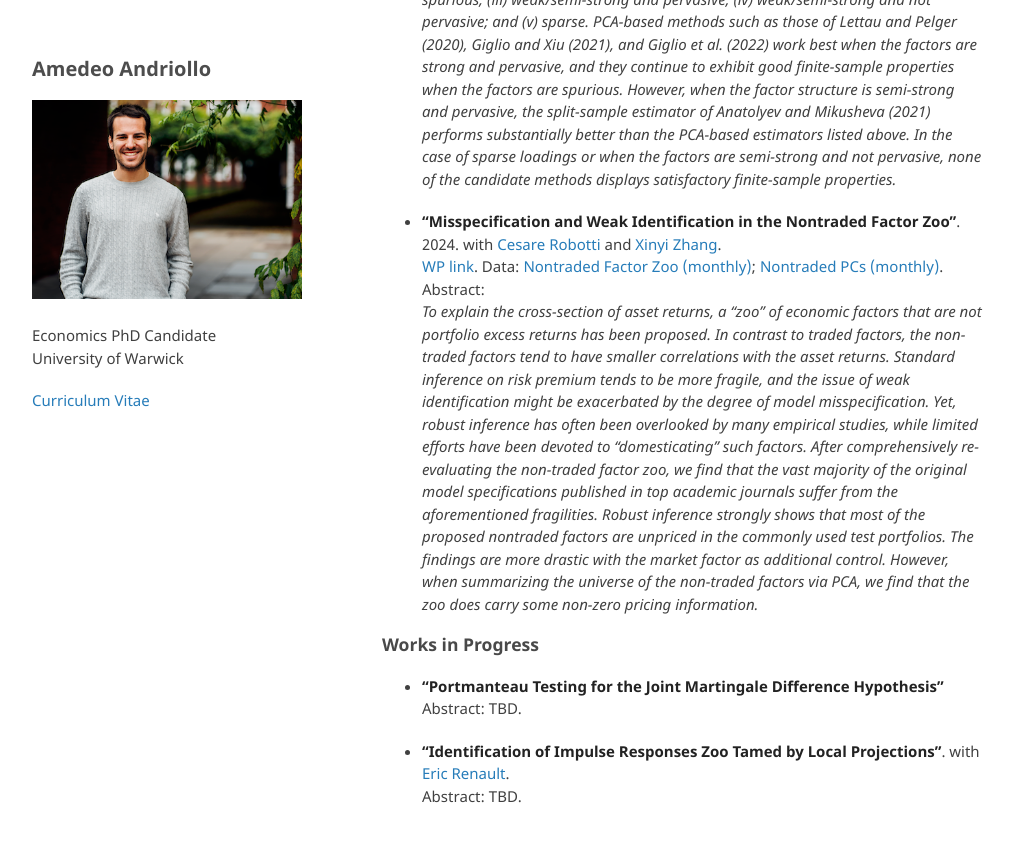
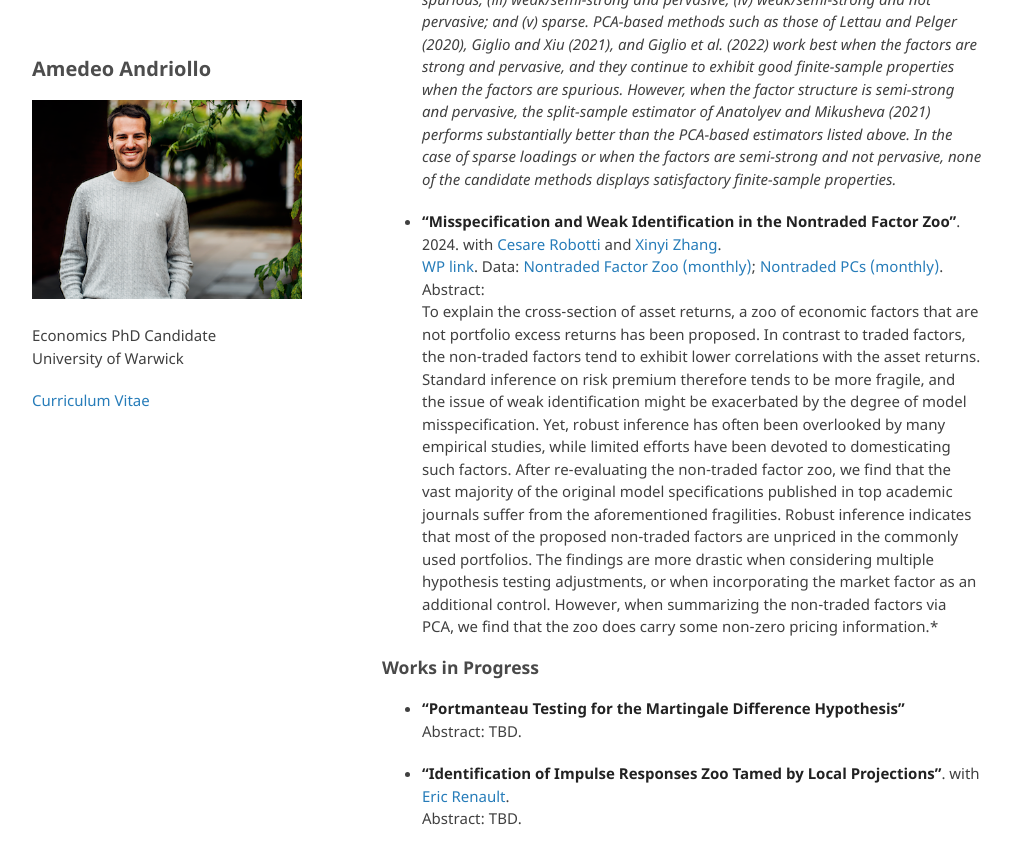
Before and after one commit to amandri/amandri.github.io, a Jekyll site: the page built from index.md, in a window 1280 px wide and 900 px high, scrolled down 681 px. Shown: the top 864 px of the window, without its empty margins (133-1147 px from the left). Built offline with Jekyll 4.4.1, drawn with Linux system fonts in a browser that asks for light colours; the repository's description, which GitHub fills in, is left out; our own code applies the rules of GitHub Pages for plain Markdown files.

Commit message:
Update index.md

```diff
--- a/index.md
+++ b/index.md
@@ -26,13 +26,13 @@ Abstract: \
 
 - **"Misspecification and Weak Identification in the Nontraded Factor Zoo"**. 2024. with [Cesare Robotti](https://www.cesarerobotti.com) and [Xinyi Zhang](https://warwick.ac.uk/fac/soc/wbs/subjects/finance/faculty1/phd_students/xinyi-zhang/). \
 [WP link](https://www.dropbox.com/scl/fi/mxt3mkaes7f8j0tcgb9dj/ARZ_nontrade.pdf?rlkey=zgw6pi7j5btv6pnrtkofv9bdt&dl=0).
- Data: [Nontraded Factor Zoo (monthly)](https://www.dropbox.com/scl/fi/1odnqde9onqskfjj30yjt/all_nontraded.xlsx?rlkey=fwhvv8okvfbhdvb5l44srvulv&dl=0); [Nontraded PCs (monthly)](https://www.dropbox.com/scl/fi/tz45uxrols0kazt17y85a/data1eqGX.xls?rlkey=xgos0xsjbdca40l38rgisygth&dl=0). \
+ Data: [Nontraded Factor Zoo (monthly)](https://www.dropbox.com/scl/fi/g1lcvmhnf5jbqoa9curx8/ARZ-wp.pdf?rlkey=mipvhglak85xhxkuya8bfeukm&dl=0); [Nontraded PCs (monthly)](https://www.dropbox.com/scl/fi/tz45uxrols0kazt17y85a/data1eqGX.xls?rlkey=xgos0xsjbdca40l38rgisygth&dl=0). \
 Abstract: \
-*To explain the cross-section of asset returns, a "zoo" of economic factors that are not portfolio excess returns has been proposed. In contrast to traded factors, the non-traded factors tend to have smaller correlations with the asset returns. Standard inference on risk premium tends to be more fragile, and the issue of weak identification might be exacerbated by the degree of model misspecification. Yet, robust inference has often been overlooked by many empirical studies, while limited efforts have been devoted to "domesticating" such factors. After comprehensively re-evaluating the non-traded factor zoo, we find that the vast majority of the original model specifications published in top academic journals suffer from the aforementioned fragilities. Robust inference strongly shows that most of the proposed nontraded factors are unpriced in the commonly used test portfolios. The findings are more drastic with the market factor as additional control. However, when summarizing the universe of the non-traded factors via PCA, we find that the zoo does carry some non-zero pricing information.*
+To explain the cross-section of asset returns, a zoo of economic factors that are not portfolio excess returns has been proposed. In contrast to traded factors, the non-traded factors tend to exhibit lower correlations with the asset returns. Standard inference on risk premium therefore tends to be more fragile, and the issue of weak identification might be exacerbated by the degree of model misspecification. Yet, robust inference has often been overlooked by many empirical studies, while limited efforts have been devoted to domesticating such factors. After re-evaluating the non-traded factor zoo, we find that the vast majority of the original model specifications published in top academic journals suffer from the aforementioned fragilities. Robust inference indicates that most of the proposed non-traded factors are unpriced in the commonly used portfolios. The findings are more drastic when considering multiple hypothesis testing adjustments, or when incorporating the market factor as an additional control. However, when summarizing the non-traded factors via PCA, we find that the zoo does carry some non-zero pricing information.*
 
 ### Works in Progress
 
-- **"Portmanteau Testing for the Joint Martingale Difference Hypothesis"** \
+- **"Portmanteau Testing for the Martingale Difference Hypothesis"** \
   Abstract: TBD.
 
 - **"Identification of Impulse Responses Zoo Tamed by Local Projections"**. with [Eric Renault](https://warwick.ac.uk/fac/soc/economics/staff/emrrenault/#).\
```
